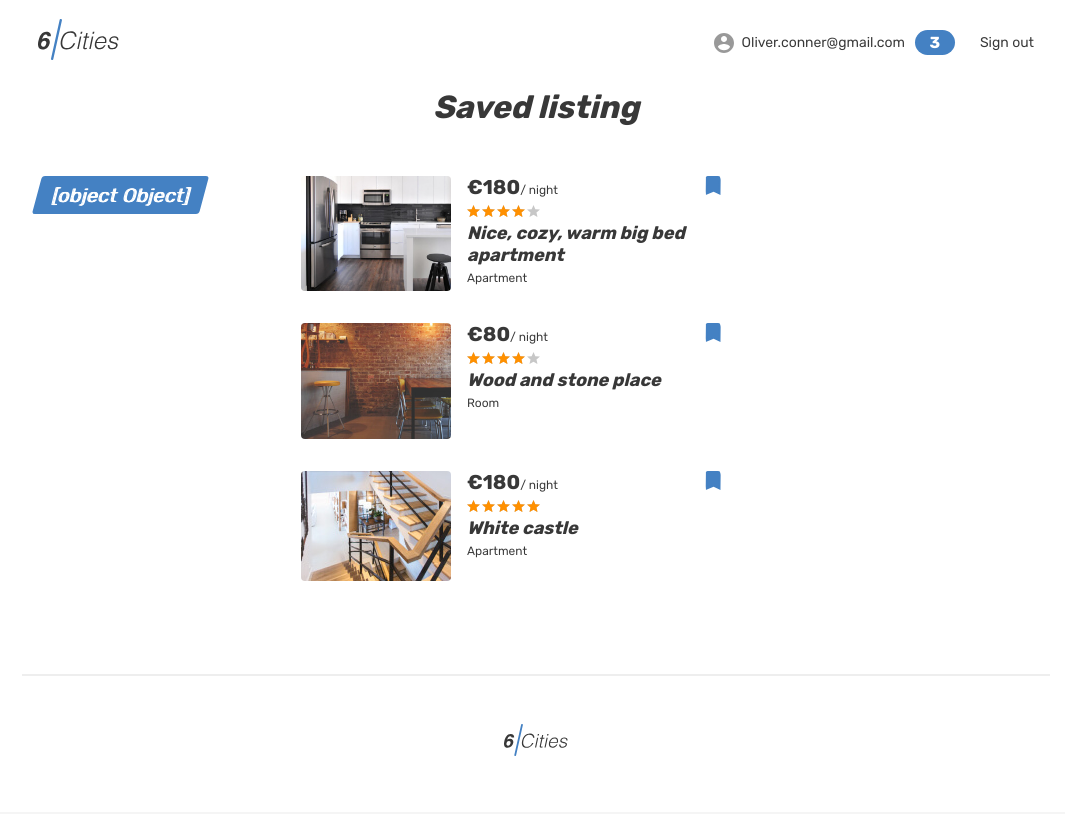
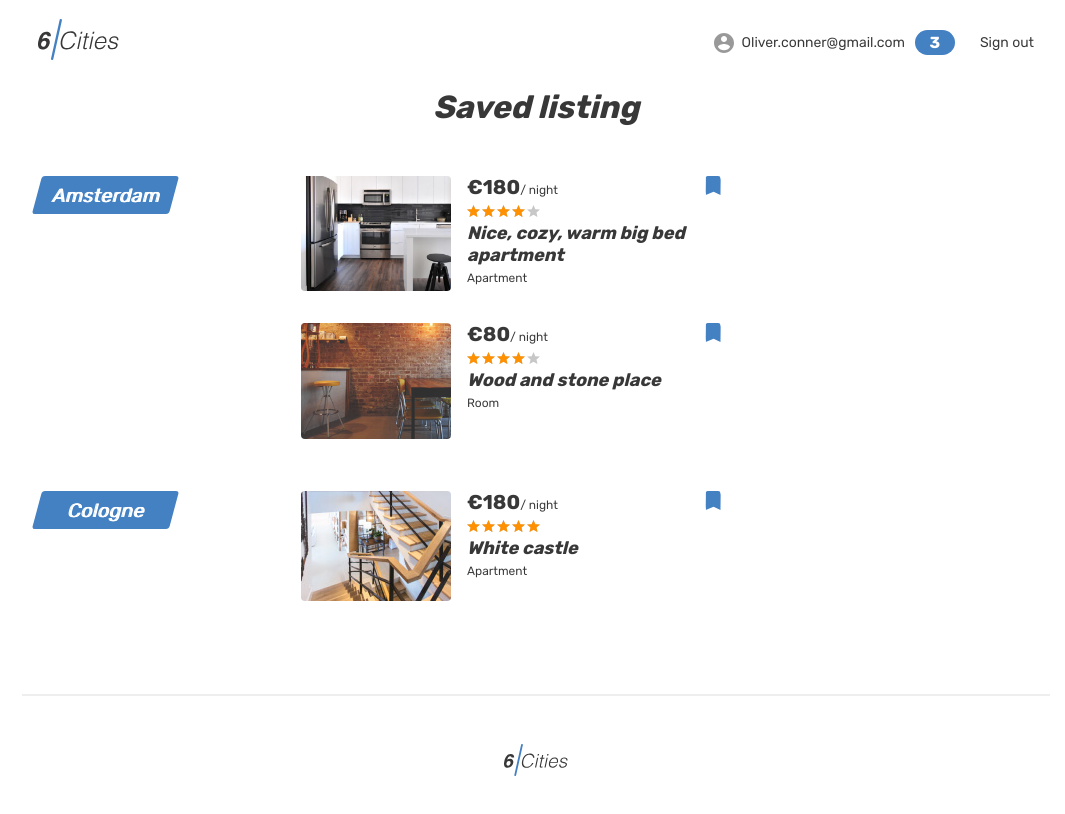
Before and after one commit to mrskycriper/2571321-six-cities-5, a React (Vite) app: page /favorites in a window 1280 px wide. Shown: the top 814 px of the page, without its empty margins (104-1169 px from the left). Built offline with nearby package versions, Linux system fonts and the light colour scheme.

Commit message:
Использовать новые типы данных в избранном

```diff
--- a/src/components/offers-lists/offers-list-favorites.tsx
+++ b/src/components/offers-lists/offers-list-favorites.tsx
@@ -1,6 +1,7 @@
 import { useMemo } from 'react';
 import { OfferEntity } from '@/types/offer/offer';
 import OfferCard from '@/components/offer-card/offer-card';
+import { CityName } from '@/types/city/city';
 
 type OffersListFavoritesProps = {
   offers: OfferEntity[];
@@ -8,14 +9,14 @@ type OffersListFavoritesProps = {
 
 function OffersListFavorites({ offers }: OffersListFavoritesProps): JSX.Element {
   const cityOffersMap = useMemo(() => {
-    const map: Record<string, OfferEntity[]> = {};
+    const map: Partial<Record<CityName, OfferEntity[]>> = {};
 
     offers.forEach((offer) => {
       const city = offer.city;
-      if (!map[city]) {
-        map[city] = [];
+      if (!map[city.title]) {
+        map[city.title] = [];
       }
-      map[city].push(offer);
+      map[city.title]?.push(offer);
     });
 
     return map;
```
